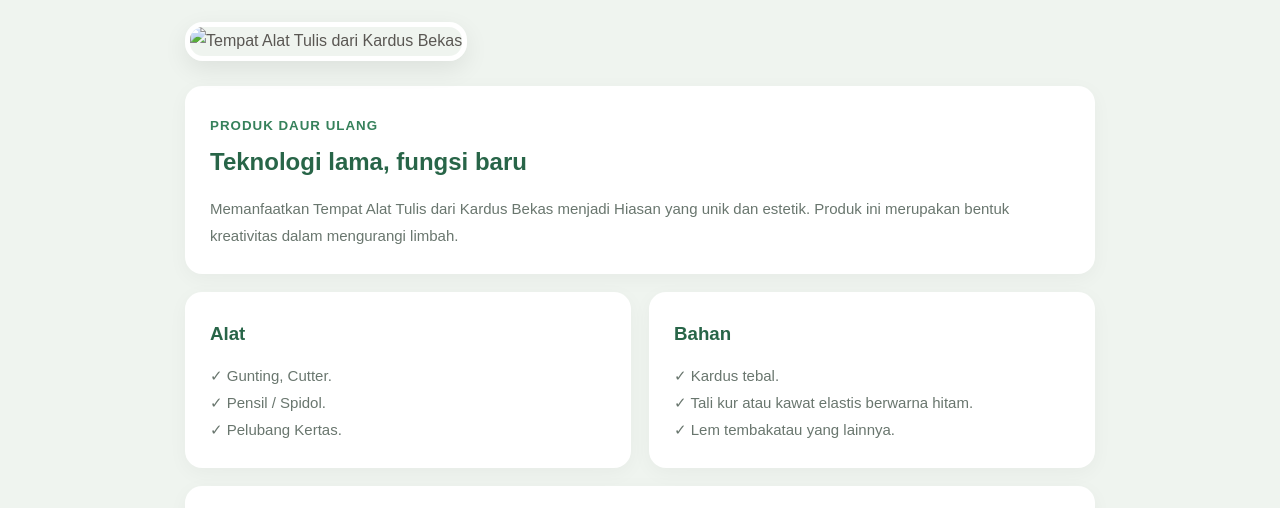
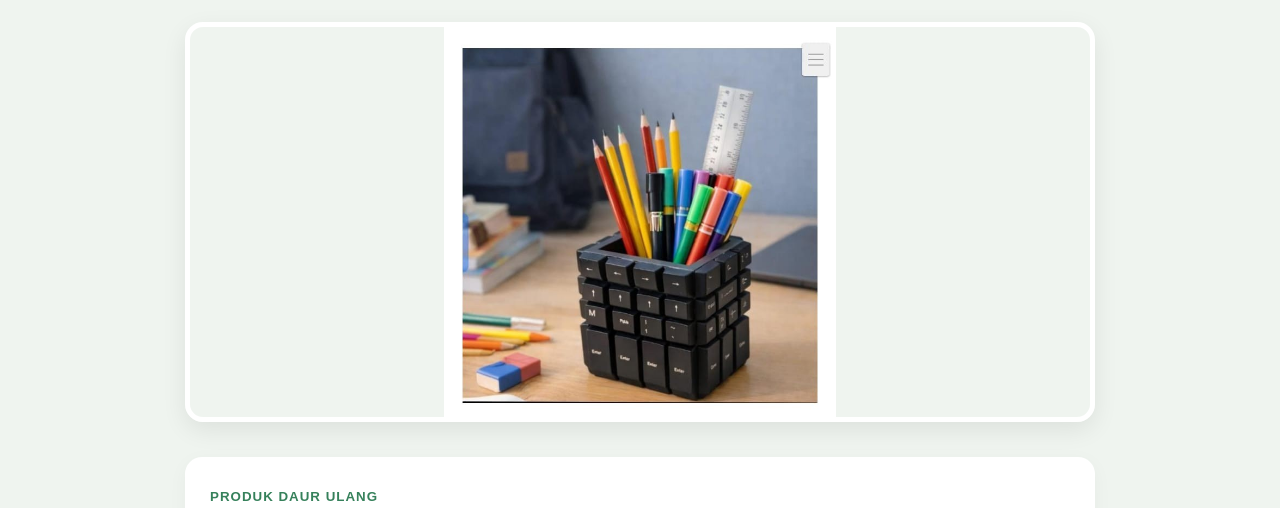
Before and after one commit to dellaayue42-stack/web_proyek_kolaborasi, a plain HTML site: page pensil.html in a window 1280 px wide. Shown: the part 246-754 px from the top of the page. Drawn offline with Linux system fonts and the light colour scheme.

Commit message:
Update pensil.html

```diff
--- a/pensil.html
+++ b/pensil.html
@@ -28,7 +28,7 @@
     <main class="detail">
 
         <h1>Gantungan Kunci dari PCB</h1>
-        <img src="./images/tempat pensil.png" alt="Tempat Alat Tulis dari Kardus Bekas">
+        <img src="tempat pensil.png" alt="Tempat Alat Tulis dari Kardus Bekas">
 
         <section>
             <small>PRODUK DAUR ULANG</small>
```
